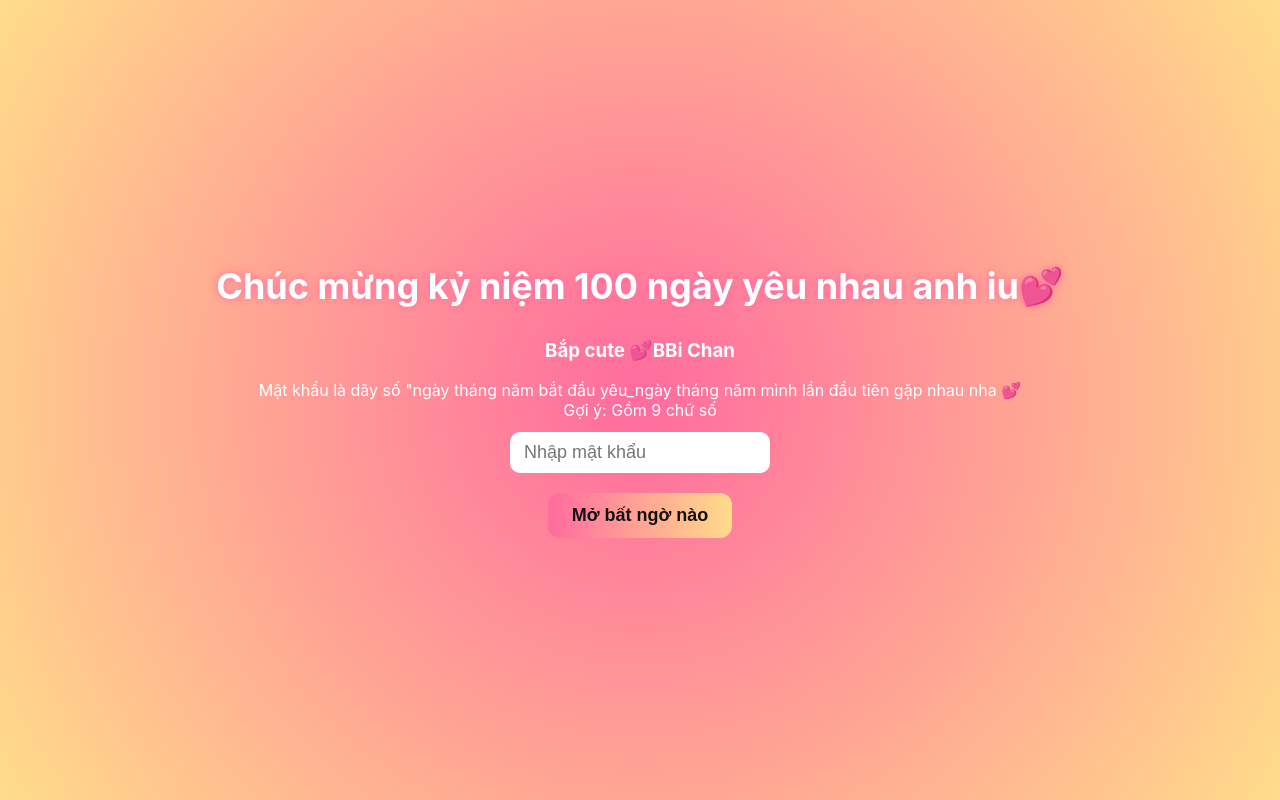
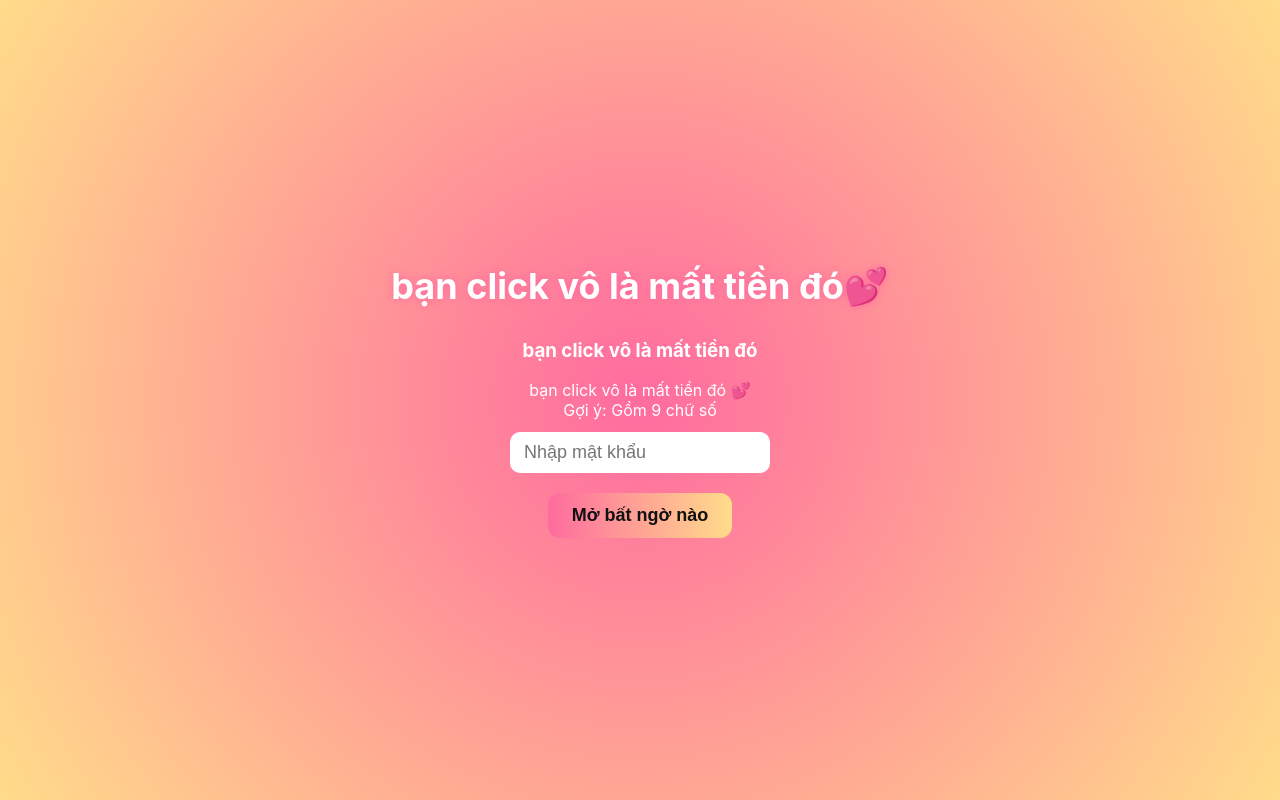
Before and after one commit to trang177/happy-anniversary_bbi_Chan, a plain HTML site: page 123.html in a window 1280 px wide. Drawn offline with Linux system fonts and the light colour scheme.

Commit message:
Update 123.html

```diff
--- a/123.html
+++ b/123.html
@@ -61,9 +61,9 @@
 <body>
 
 <div id="introScreen">
-  <h2>Chúc mừng kỷ niệm 100 ngày yêu nhau anh iu💕</h2>
-  <h3>Bắp cute 💕BBi Chan</h3>
-  <div>Mật khẩu là dãy số "ngày tháng năm bắt đầu yêu_ngày tháng năm mình lần đầu tiên gặp nhau nha 💕</div>
+  <h2>bạn click vô là mất tiền đó💕</h2>
+  <h3>bạn click vô là mất tiền đó</h3>
+  <div>bạn click vô là mất tiền đó 💕</div>
   <div>Gợi ý: Gồm 9 chữ số </div>
   <input type="password" id="passInput" placeholder="Nhập mật khẩu" />
   <button id="startBtn">Mở bất ngờ nào</button>
```
